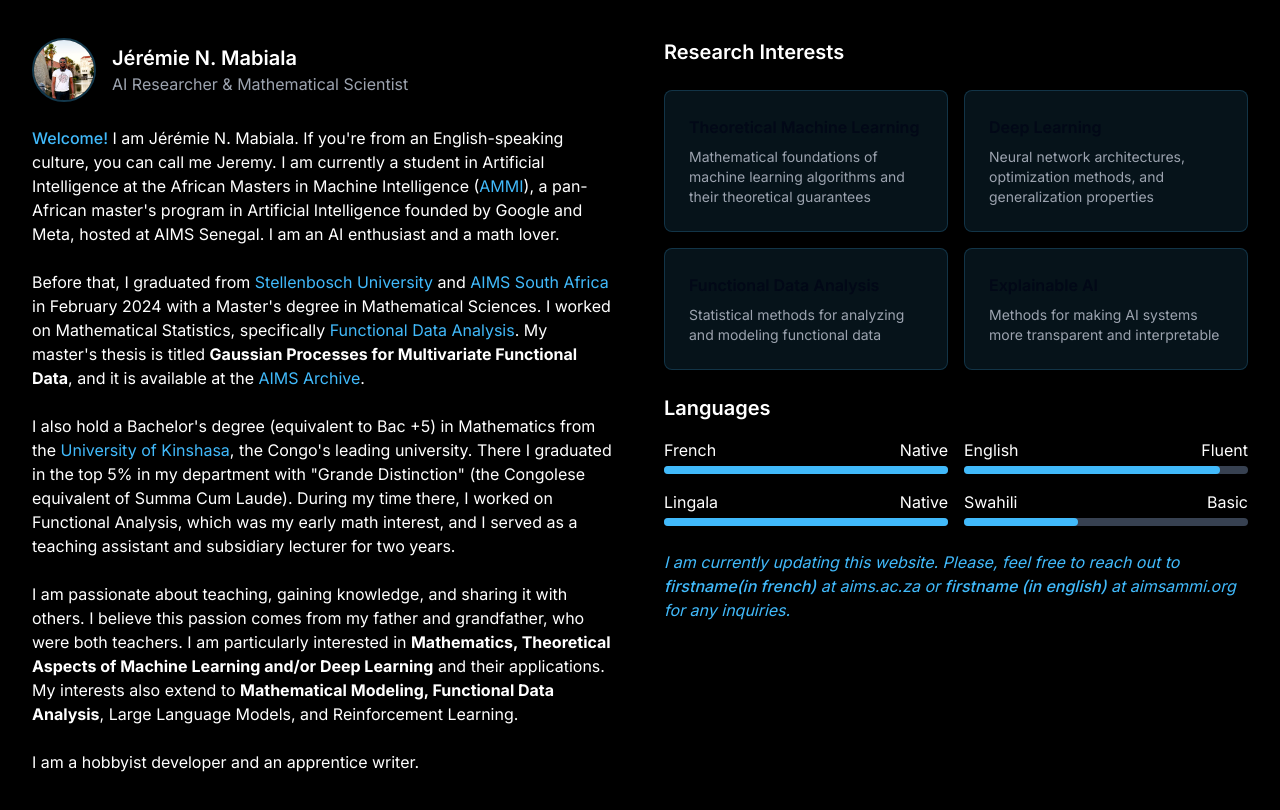
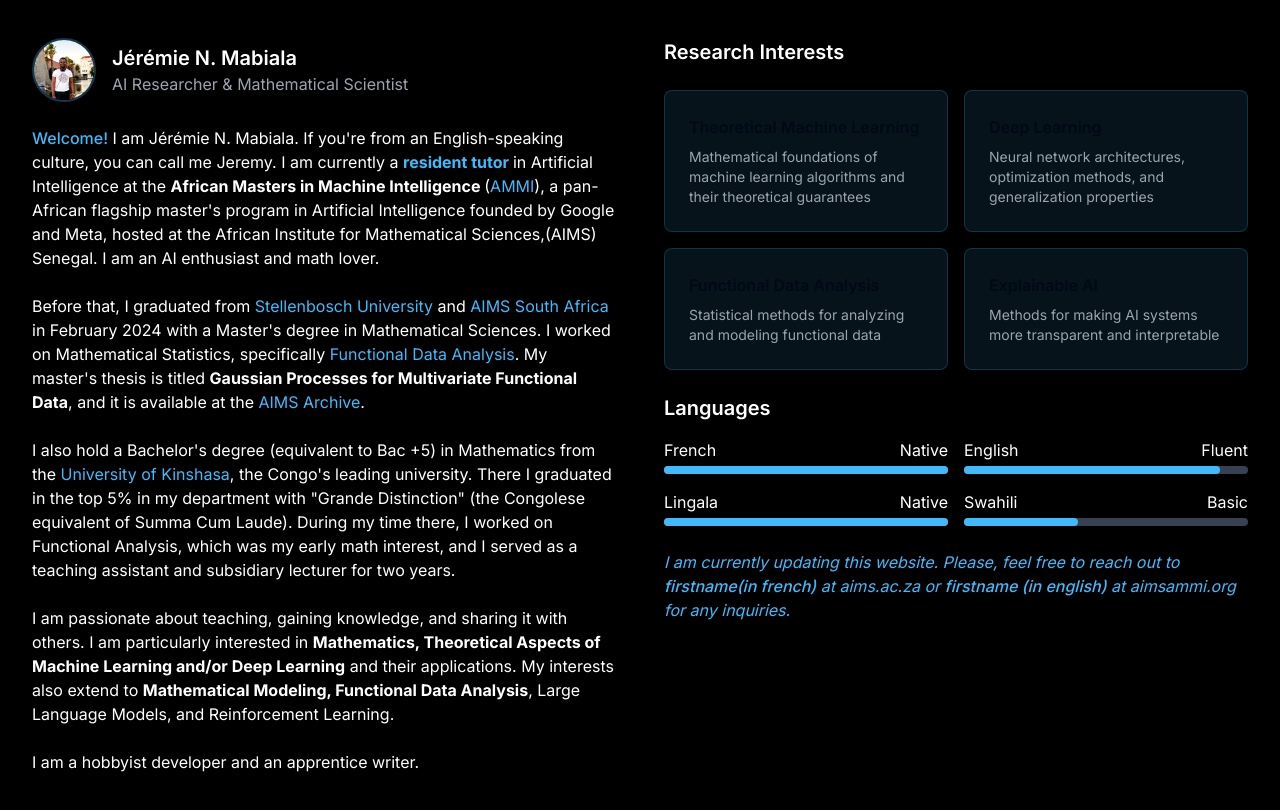
Before and after one commit to jnlandu/myportfolio, a Next.js app: page / in a window 1280 px wide. Shown: the part 1060-1870 px from the top of the page. Built offline with nearby package versions, Linux system fonts and the light colour scheme.

Commit message:
updated about

```diff
--- a/components/about-section.tsx
+++ b/components/about-section.tsx
@@ -32,10 +32,10 @@ export function AboutSection() {
 
             <p>
               <span className="text-primary font-medium">Welcome!</span> I am Jérémie N. Mabiala. If you're from an
-              English-speaking culture, you can call me Jeremy. I am currently a student in Artificial Intelligence at
-              the African Masters in Machine Intelligence (<span className="text-primary">AMMI</span>), a pan-African
-              master's program in Artificial Intelligence founded by Google and Meta, hosted at AIMS Senegal. I am an AI
-              enthusiast and a math lover.
+              English-speaking culture, you can call me Jeremy. I am currently a <b> <span className="text-primary">resident tutor </span> </b> in Artificial Intelligence at
+              the <b> African Masters in Machine Intelligence </b> (<span className="text-primary">AMMI</span>), a pan-African
+              flagship master's program in Artificial Intelligence founded by Google and Meta, hosted at the African Institute for Mathematical Sciences,(AIMS) Senegal. I am an AI
+              enthusiast and math lover.
             </p>
 
             <p>
@@ -56,8 +56,7 @@ export function AboutSection() {
             </p>
 
             <p>
-              I am passionate about teaching, gaining knowledge, and sharing it with others. I believe this passion
-              comes from my father and grandfather, who were both teachers. I am particularly interested in{" "}
+              I am passionate about teaching, gaining knowledge, and sharing it with others.  I am particularly interested in{" "}
               <strong>Mathematics, Theoretical Aspects of Machine Learning and/or Deep Learning</strong> and their
               applications. My interests also extend to <strong>Mathematical Modeling, Functional Data Analysis</strong>
               , Large Language Models, and Reinforcement Learning.
```
